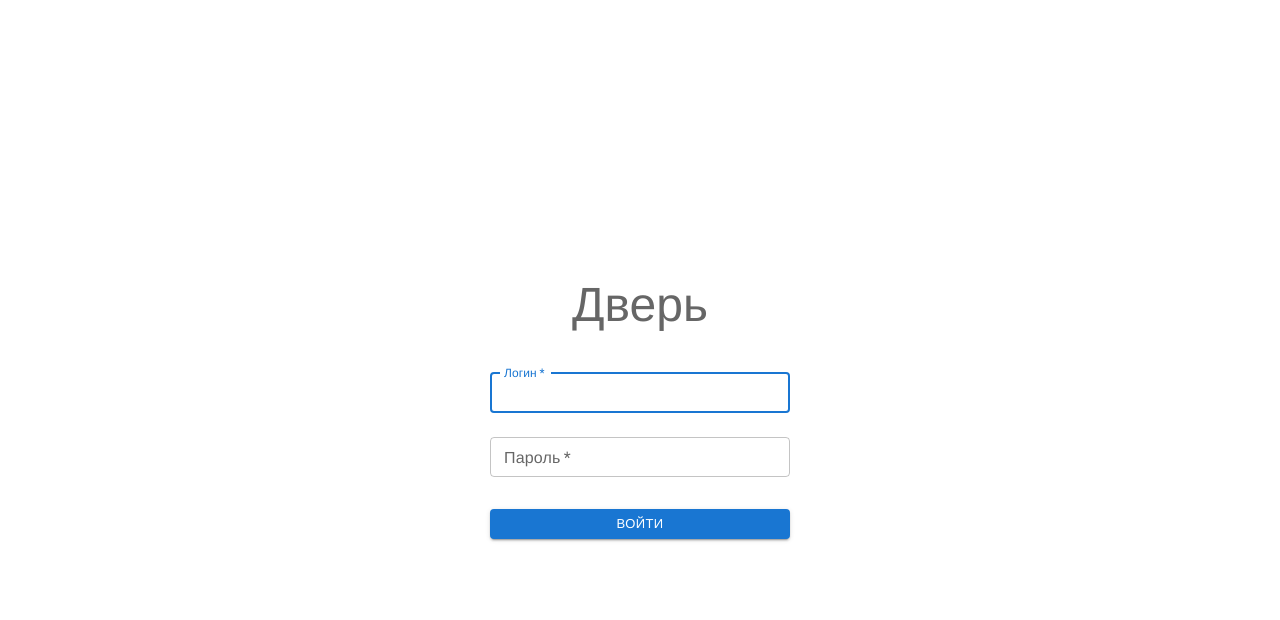
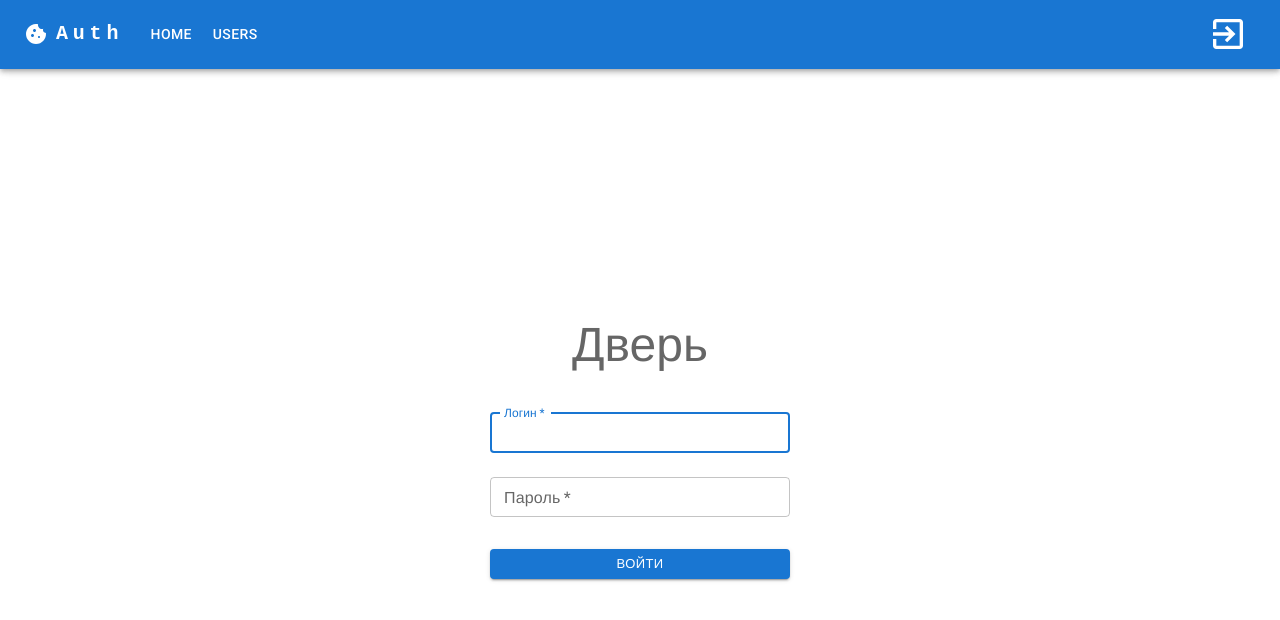
Before and after one commit to Kirill-Prohoda/auth-service, a React (Create React App) app: page /#/login in a window 1280 px wide. Shown: the top 620 px of the page. Built offline with nearby package versions, Linux system fonts and the light colour scheme; a web font is replaced by a local one.

Commit message:
added public route

```diff
--- a/src/components/header/Header.tsx
+++ b/src/components/header/Header.tsx
@@ -20,7 +20,7 @@ import { useTypedSelector } from '../../hooks/useTypeSelectors';
 const Header: FC = () => {
   const { doLogout } = useActions();
   const navigate = useNavigate();
-  const { user } = useTypedSelector(state => state.auth);
+  const { user: root } = useTypedSelector(state => state.auth);
 
   const [anchorElNav, setAnchorElNav] = React.useState<null | HTMLElement>(null);
 
@@ -43,7 +43,7 @@ const Header: FC = () => {
     },
     {
       path: '/users',
-      title: 'user',
+      title: 'users',
     },
   ];
 
@@ -142,7 +142,7 @@ const Header: FC = () => {
             ))}
           </Box>
           <Box sx={{ display: 'flex', alignItems: 'center', flexGrow: 0 }}>
-            <Typography textAlign="center">{user.name}</Typography>
+            <Typography textAlign="center">{root.name}</Typography>
             <Tooltip title="Open settings">
               <IconButton aria-label="fingerprint" sx={{ color: 'white', fontSize: 50 }}>
                 <ExitToApp sx={{ fontSize: 40 }} onClick={handlerClick} />
--- a/src/pages/login/Login.tsx
+++ b/src/pages/login/Login.tsx
@@ -9,6 +9,7 @@ import { useTypedSelector } from '../../hooks/useTypeSelectors';
 import { AuthStatus } from '../../store/slices/auth';
 import { useNavigate } from 'react-router-dom';
 import { Constants } from '../../models/constant';
+import MenuLayout from '../../layouts/menuLayout/MenuLayout';
 
 enum Mode {
   Pass = 'pass',
@@ -25,7 +26,7 @@ const Login = () => {
 
   useLayoutEffect(() => {
     if (authStatus === AuthStatus.Auth) {
-      navigate('/');
+      navigate('/users');
     }
     if (authStatus === AuthStatus.NoAuth) {
       navigate('/login');
@@ -51,6 +52,7 @@ const Login = () => {
   };
 
   return (
+    <MenuLayout>
       <div className={st.container}>
         <div className={st.panel}>
           <Box component="form" onSubmit={handleSubmit} noValidate={false} sx={{ mt: 1 }}>
@@ -96,6 +98,7 @@ const Login = () => {
           <Typography>{error}</Typography>
         </div>
       </div>
+    </MenuLayout>
   );
 };
 
--- a/src/routes.tsx
+++ b/src/routes.tsx
@@ -22,7 +22,7 @@ const CustomRoutes: FC<ICustomRoutes> = ({ isAuth }) => {
     <>
       <Routes>
         <Route path={'/'}>
-          <Route index element={<Private component={Main} isAuth={isAuth} />} />
+          <Route index element={<Main />} />
           <Route path={'users'} element={<Private component={Users} isAuth={isAuth} />} />
           <Route path={'login'} element={<Login />} />
         </Route>
```
Also changed, not shown: package.json (line endings or trailing spaces). Lines whose indentation alone changed are shown as unchanged.
